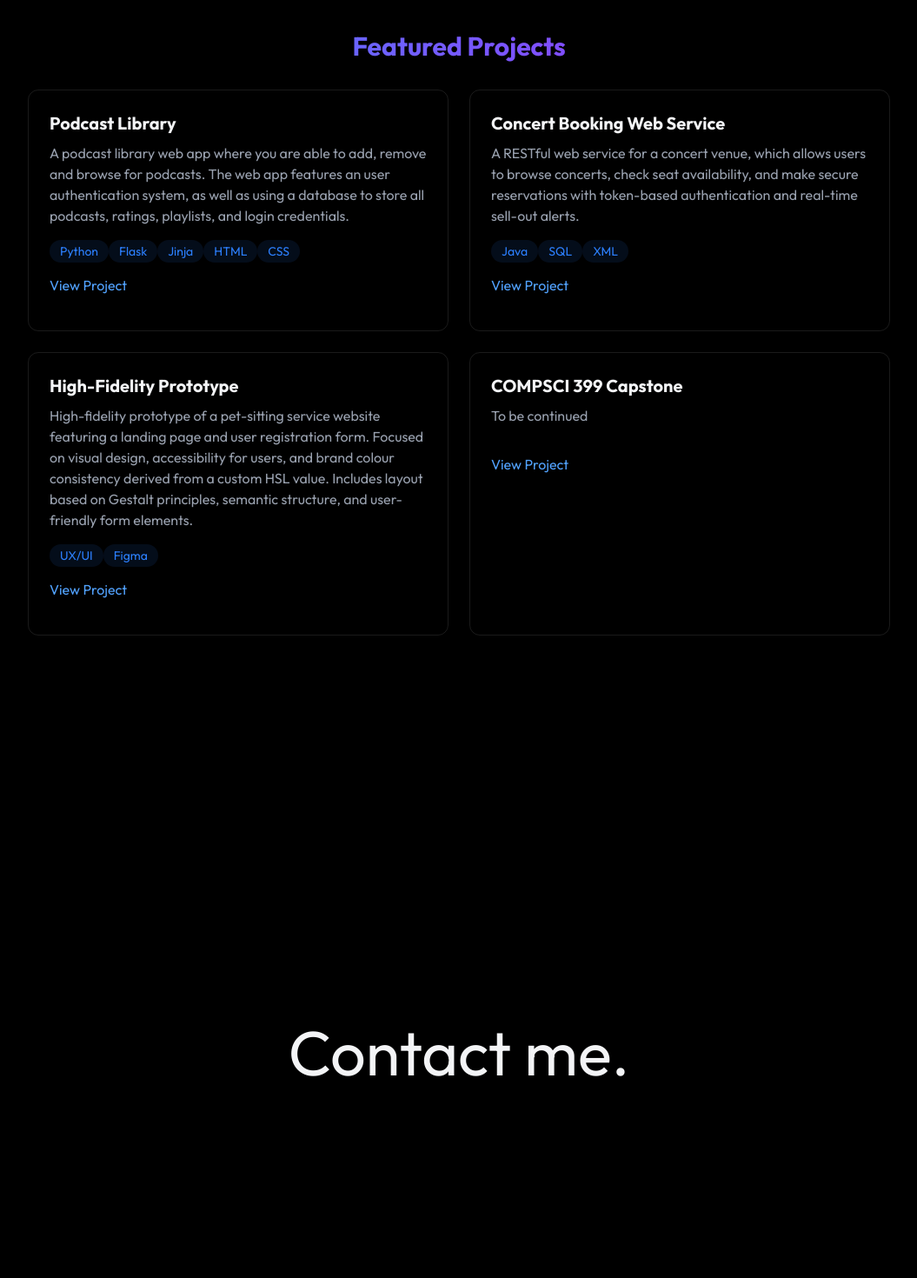
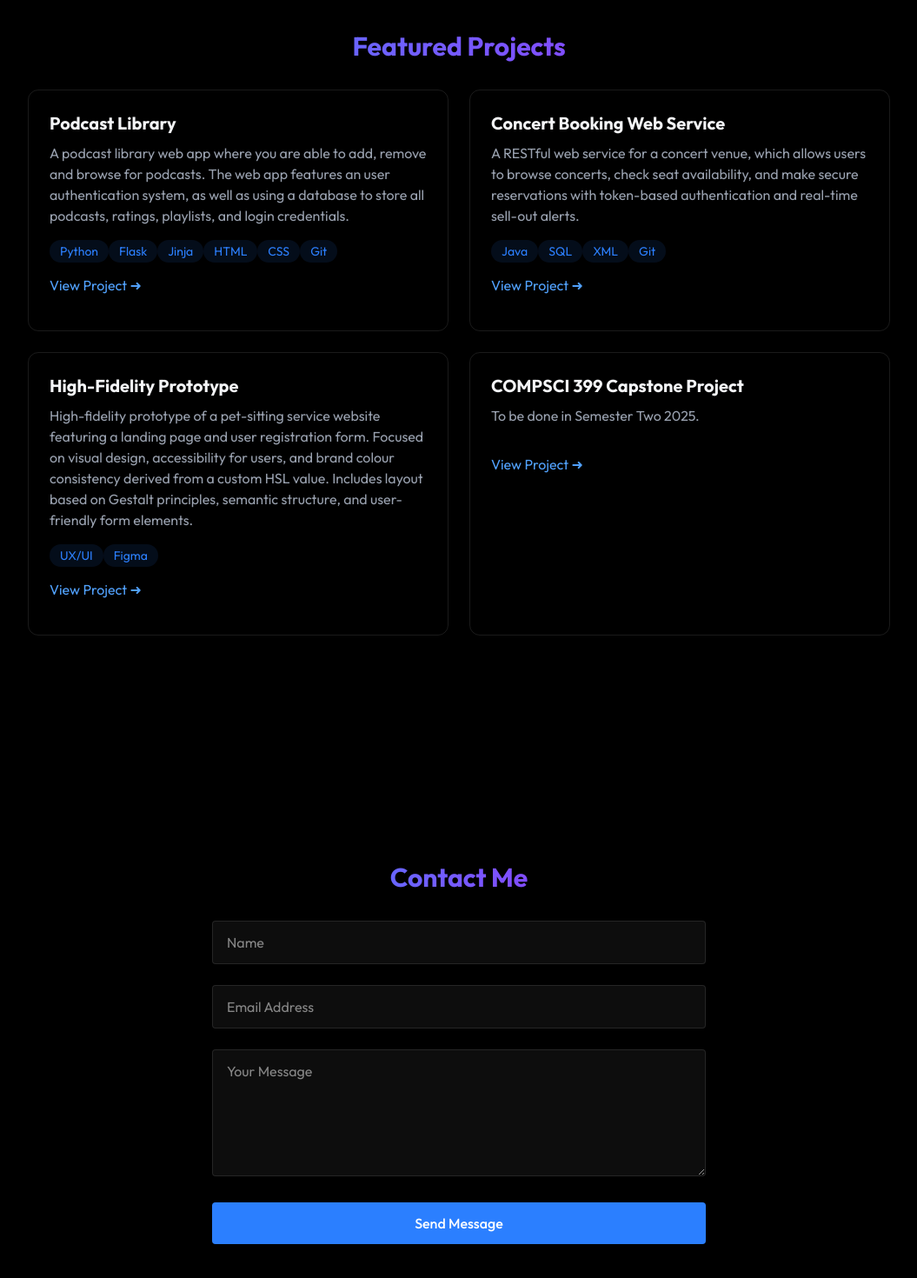
Before and after one commit to Bigmonterss/self-portfolio-project-2025, a React (Vite) app: page / in a window 1280 px wide. Shown: the part 2171-3641 px from the top of the page at 87% size, without its empty margins (112-1167 px from the left). Built offline with nearby package versions, Linux system fonts and the light colour scheme.

Commit message:
FEAT: Implemented EmailJS into the contacts page
able to send messages to my email

```diff
--- a/src/components/sections/Contact.jsx
+++ b/src/components/sections/Contact.jsx
@@ -1,7 +1,82 @@
+import { RevealOnScroll } from "../RevealOnScroll";
+import { useState } from "react";
+import emailjs from 'emailjs-com';
+
 export const Contact = () => {
+    const [formData, setFormData] = useState({
+        name: "",
+        email: "",
+        message: "",
+    });
+
+
+    const handleSubmit = (e) => {
+        e.preventDefault()
+
+        emailjs
+        .sendForm(import.meta.env.VITE_SERVICE_ID, import.meta.env.VITE_TEMPLATE_ID, e.target, import.meta.env.VITE_PUBLIC_KEY)
+        .then((result) => {
+            alert("Message Sent!");
+            setFormData({name: "", email: "", message: "" });
+        })
+        .catch(() => alert ("Oops! Something went wrong, please try again."));
+    };
+
     return (
         <section id="contact" className="min-h-screen flex items-center justify-center py-20">
-            <h4 className="text-7xl">Contact me.</h4>
+            <RevealOnScroll>
+                <div className="px-4 w-150">
+                    <h2 className="text-3xl font-bold mb-8 bg-gradient-to-r from-blue-500 to-purple-600 bg-clip-text text-transparent text-center">
+                        Contact Me
+                    </h2>
+                    <form className="space-y-6" onSubmit={handleSubmit}>
+                        <div className="relative">
+                            <input
+                                type="text"
+                                id="name"
+                                name="name"
+                                required
+                                value={formData.name}
+                                className="w-full bg-white/5 border border-white/10 rounded px-4 py-3 text-white transition focus:outline-none focus:border-blue-500 focus:bg-blue-500/5"
+                                placeholder="Name"
+                                onChange={(e) => setFormData({...formData, name: e.target.value})}
+                            />
+                        </div>
+                        <div className="relative">
+                            <input
+                                type="email"
+                                id="email"
+                                name="email"
+                                required
+                                value={formData.email}
+                                className="w-full bg-white/5 border border-white/10 rounded px-4 py-3 text-white transition focus:outline-none focus:border-blue-500 focus:bg-blue-500/5"
+                                placeholder="Email Address"
+                                onChange={(e) => setFormData({...formData, email: e.target.value})}
+                            />
+                        </div>
+                        <div className="relative">
+                            <textarea
+                                id="message"
+                                name="message"
+                                required
+                                rows={5}
+                                value={formData.message}
+                                className="w-full bg-white/5 border border-white/10 rounded px-4 py-3 text-white transition focus:outline-none focus:border-blue-500 focus:bg-blue-500/5"
+                                placeholder="Your Message"
+                                onChange={(e) => setFormData({...formData, message: e.target.value})}
+                            />
+                        </div>
+
+                        <button
+                            type="submit"
+                            className="w-full bg-blue-500 text-white py-3 px-6 rounded font-medium transition relative overflow-hidden hover:-translate-y-0.5 hover:shadow-[0_0_15px_rgba(59, 130, 246, 0.4"
+                        >
+                            Send Message
+                        </button>
+
+                    </form>
+                </div>
+            </RevealOnScroll>
         </section>
     );
 }
--- a/src/components/sections/Projects.jsx
+++ b/src/components/sections/Projects.jsx
@@ -16,7 +16,7 @@ export const Projects = () => {
                             The web app features an user authentication system, as well as using a database to store all podcasts, ratings, playlists, and login credentials.
                         </p>
                         <div>
-                            {["Python", "Flask", "Jinja", "HTML", "CSS"].map((tech, key) => (
+                            {["Python", "Flask", "Jinja", "HTML", "CSS", "Git"].map((tech, key) => (
                                 <span key={key} className="bg-blue-500/10 text-blue-500 py-1 px-3 rounded-full text-sm hover:bg-blue-500/20
                                                 hover:shadow-[0_2px_8px_rgba(59, 130, 246, 0.1)] transition-all"
                                 >
@@ -28,7 +28,7 @@ export const Projects = () => {
                         <div className="flex justify-between items-center">
                             {/* for later */}
                             <a href="#" className="text-blue-400 hover:text-blue-300 transition-colours my-4">
-                                View Project
+                                View Project ➜
                             </a>
                         </div>
                     </div>
@@ -39,7 +39,7 @@ export const Projects = () => {
                             A RESTful web service for a concert venue, which allows users to browse concerts, check seat availability, and make secure reservations with token-based authentication and real-time sell-out alerts.
                         </p>
                         <div>
-                            {["Java", "SQL", "XML"].map((tech, key) => (
+                            {["Java", "SQL", "XML", "Git"].map((tech, key) => (
                                 <span key={key} className="bg-blue-500/10 text-blue-500 py-1 px-3 rounded-full text-sm hover:bg-blue-500/20
                                                 hover:shadow-[0_2px_8px_rgba(59, 130, 246, 0.1)] transition-all"
                                 >
@@ -51,7 +51,7 @@ export const Projects = () => {
                         <div className="flex justify-between items-center">
                             {/* for later */}
                             <a href="#" className="text-blue-400 hover:text-blue-300 transition-colours my-4">
-                                View Project
+                                View Project ➜
                             </a>
                         </div>
                     </div>
@@ -73,17 +73,21 @@ export const Projects = () => {
 
                         <div className="flex justify-between items-center">
                             {/* for later */}
-                            <a href="#" className="text-blue-400 hover:text-blue-300 transition-colours my-4">
-                                View Project
+                            <a href="https://www.figma.com/design/NPadKXRe7nwKTqYZb9xH0Y/Hi-Fidelity-Prototype-COMPSCI-345?node-id=34-230&t=RfbLftyNpM6TEAcr-1"
+                                target="_blank"
+                                rel="noopener noreferrer"
+                                className="text-blue-400 hover:text-blue-300 transition-colours my-4"
+                            >
+                                View Project ➜
                             </a>
                         </div>
                     </div>
 
                     {/* Capstone */}
                     <div className="p-6 rounded-xl border border-white/10 hover:-translate-y-1 hover:border-blue-500/30 hover:shadow-[0_2px_8px_rgba(59, 130, 246, 0.2)]">
-                        <h3 className="text-xl font-bold mb-2">COMPSCI 399 Capstone</h3>
+                        <h3 className="text-xl font-bold mb-2">COMPSCI 399 Capstone Project</h3>
                         <p className="text-gray-400 mb-4">
-                            To be continued
+                            To be done in Semester Two 2025.
                         </p>
                         <div>
                             {[].map((tech, key) => (
@@ -98,7 +102,7 @@ export const Projects = () => {
                         <div className="flex justify-between items-center">
                             {/* for later */}
                             <a href="#" className="text-blue-400 hover:text-blue-300 transition-colours my-4">
-                                View Project
+                                View Project ➜
                             </a>
                         </div>
                     </div>
```
Also changed, not shown: 1 other file (tests, documents, lock files or other folders).
